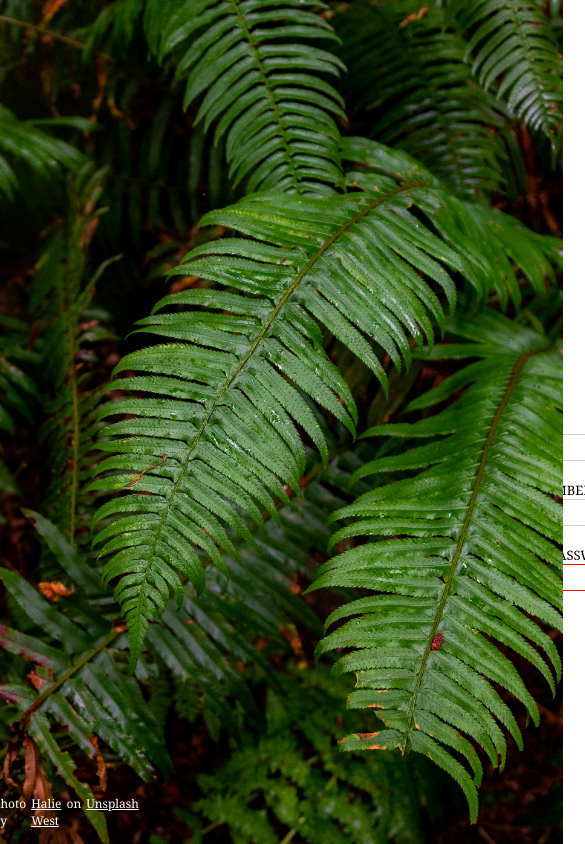
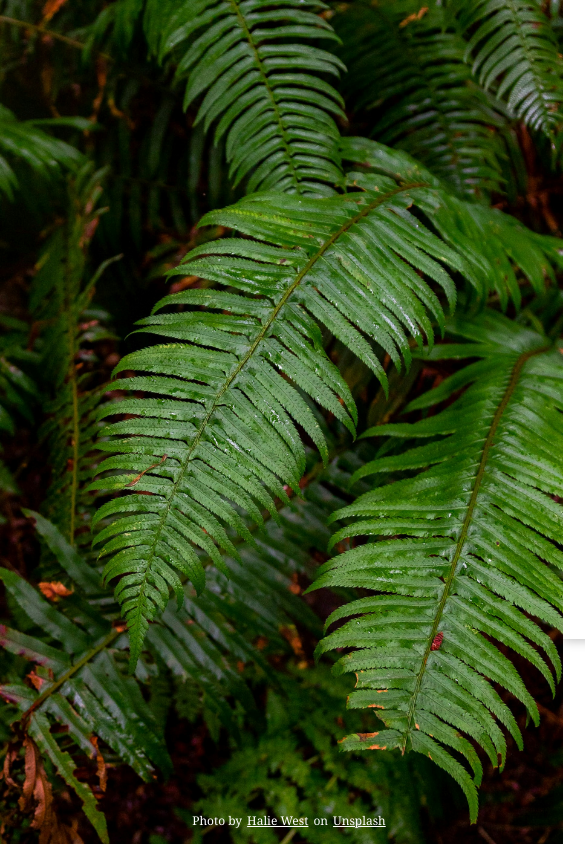
Before and after one commit to JamiePham001/Sign-up-Form, a plain HTML site: page index.html in a window 390 px wide. Shown: the top 844 px of the page, 585 px wide, since content can reach past the window. Drawn offline with Linux system fonts and the light colour scheme.

Commit message:
resolved responsive issues with bg image

```diff
--- a/style.css
+++ b/style.css
@@ -6,13 +6,15 @@ body {
 }
 
 .container {
+    height: 100vh;
     display: flex;
 }
 
 .bg-image {
     position: relative;
-    width: 30%;
-    max-width: 100%;
+    flex: 1;
+    display: flex;
+
 }
 
 .img-credits {
```
